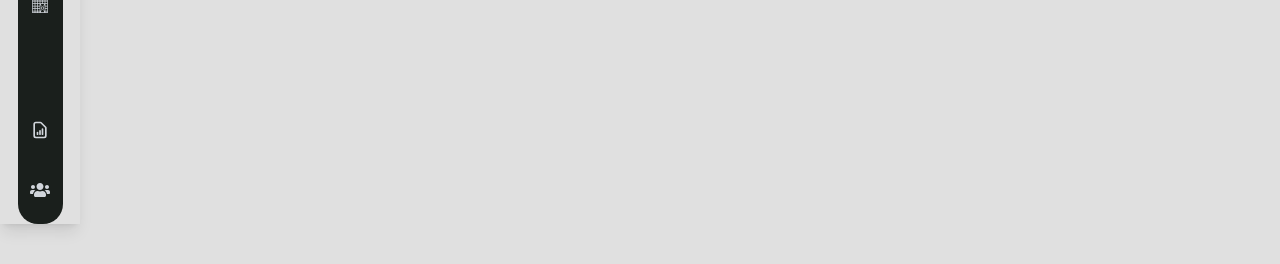
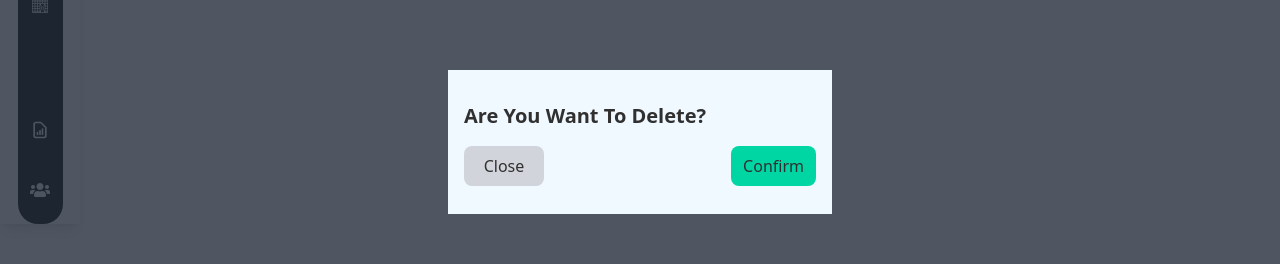
Before and after one commit to samid3v/vet-system, a React (Vite) app in the folder client/: page /dashboard/patients in a window 1280 px wide. Shown: the part 258-522 px from the top of the page. Built offline with nearby package versions, Linux system fonts and the light colour scheme; no server answers; some icons are missing.

Commit message:
delete modal

```diff
--- /dev/null
+++ b/client/src/Dashboard/components/DeleteModal.jsx
@@ -0,0 +1,30 @@
+import React from 'react';
+import { useApp } from '../hooks/useApp';
+
+
+const DeleteModal = () => {
+
+
+  const { showDeleteModal, setShowDeleteModal,setConfirmDelete } = useApp();
+
+   console.log(showDeleteModal)
+  return (
+    <>
+      {showDeleteModal && (
+        <div className="fixed top-0 left-0 w-full h-full flex items-center  justify-center">
+          <div className="absolute bg-gray-800 opacity-75 inset-0"></div>
+
+          <div className="z-30 w-[30%] bg-sky-50 p-4 ">
+            <h3 className='text-xl font-semibold my-4'>Are You Want To Delete? </h3>
+            <div className='flex justify-between items-center my-3'>
+              <button onClick={()=> setShowDeleteModal(false)} className='bg-gray-300 w-[80px] py-2 px-3 rounded-lg'>Close</button>
+              <button onClick={()=> setConfirmDelete(true)}  className='bg-primary py-2 px-3 rounded-lg'>Confirm</button>
+            </div>
+          </div>
+        </div>
+      )}
+    </>
+  );
+};
+
+export default DeleteModal;
--- a/client/src/Dashboard/pages/Patients/Provider/PatientProvider.jsx
+++ b/client/src/Dashboard/pages/Patients/Provider/PatientProvider.jsx
@@ -5,6 +5,7 @@ import patientUrl from '../../../urls/patients';
 import api from '../../../helpers/axiosInstance';
 import customersUrl from '../../../urls/customers';
 import Modal from '../../../components/Modal';
+import DeleteModal from '../../../components/DeleteModal';
 
 const PatientProvider = ({children}) => {
      const [patients, setPatients] = useState([]);
@@ -63,6 +64,7 @@ const PatientProvider = ({children}) => {
      customers,
     }}>
       <Modal/>
+      <DeleteModal/>
 
           {children}
     </PatientContext.Provider>
--- a/client/src/Dashboard/providers/appProvider.jsx
+++ b/client/src/Dashboard/providers/appProvider.jsx
@@ -7,13 +7,20 @@ const AppProvider = ({children}) => {
 
      const [isModalOpen, setModalOpen] = useState(false);
      const [modalMessage, setModalMessage] = useState(null);
+     const [confirmDelete, setConfirmDelete] = useState(false)
+     const [showDeleteModal, setShowDeleteModal] = useState(true)
+
 
   return (
     <appContext.Provider value={{
      isModalOpen,
      setModalOpen,
      modalMessage,
-     setModalMessage
+     setModalMessage,
+     setConfirmDelete,
+     confirmDelete,
+     showDeleteModal,
+     setShowDeleteModal
     }}>
       <ToastContainer />
      {children}
```
Also changed, not shown: 1 other file (tests, documents, lock files or other folders).
